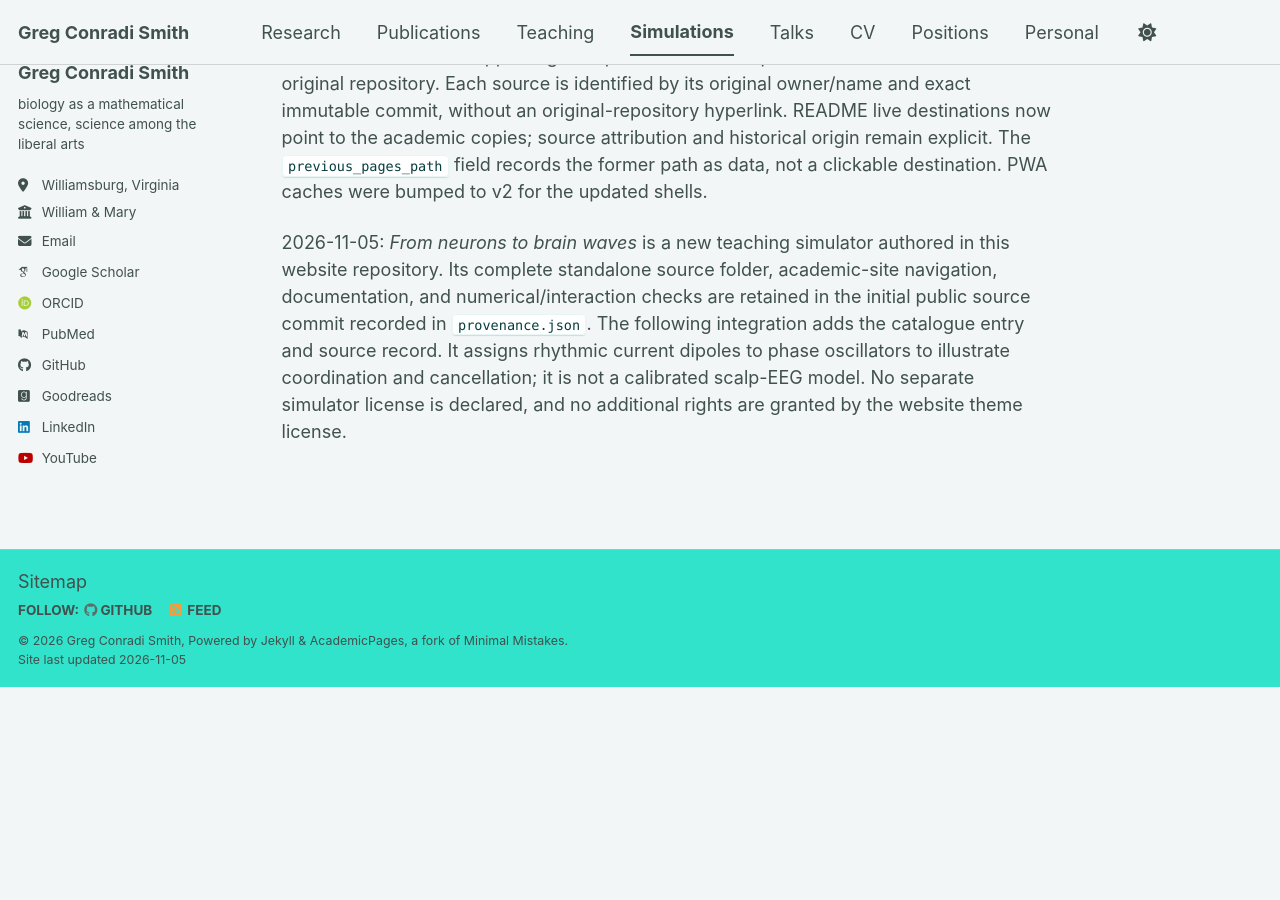
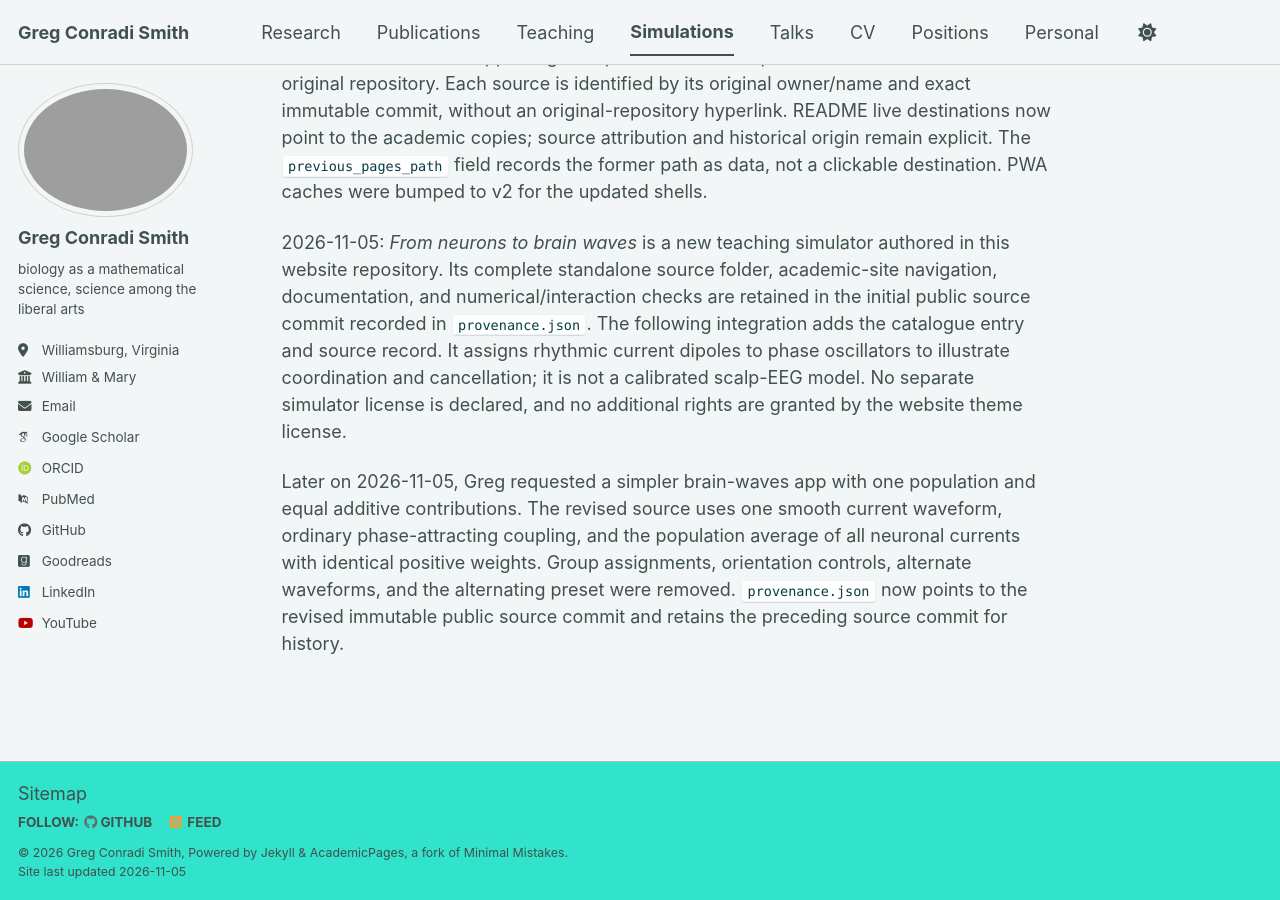
Before and after one commit to gregconradismith/gregconradismith.github.io, a Jekyll site: the page built from simulations/PROVENANCE.md, in a window 1280 px wide and 900 px high, scrolled down 785 px. Built offline with Jekyll 4.4.1, drawn with Linux system fonts in a browser that asks for light colours; some web fonts are replaced; our own code applies the rules of GitHub Pages for plain Markdown files; a script bundle is joined from its source files by our own code; library files that are not in the unit come from our copies; before the commit the page ends 1472 px from its top, so only the background shows below that.

Commit message:
Update catalogue for single-population brain-waves model

```diff
--- a/simulations/PROVENANCE.md
+++ b/simulations/PROVENANCE.md
@@ -9,3 +9,5 @@ Update from a public source commit only, review the upstream diff, preserve cred
 2026-10-24 link audit: app navigation points to the local provenance record instead of the original repository. Each source is identified by its original owner/name and exact immutable commit, without an original-repository hyperlink. README live destinations now point to the academic copies; source attribution and historical origin remain explicit. The `previous_pages_path` field records the former path as data, not a clickable destination. PWA caches were bumped to v2 for the updated shells.
 
 2026-11-05: *From neurons to brain waves* is a new teaching simulator authored in this website repository. Its complete standalone source folder, academic-site navigation, documentation, and numerical/interaction checks are retained in the initial public source commit recorded in `provenance.json`. The following integration adds the catalogue entry and source record. It assigns rhythmic current dipoles to phase oscillators to illustrate coordination and cancellation; it is not a calibrated scalp-EEG model. No separate simulator license is declared, and no additional rights are granted by the website theme license.
+
+Later on 2026-11-05, Greg requested a simpler brain-waves app with one population and equal additive contributions. The revised source uses one smooth current waveform, ordinary phase-attracting coupling, and the population average of all neuronal currents with identical positive weights. Group assignments, orientation controls, alternate waveforms, and the alternating preset were removed. `provenance.json` now points to the revised immutable public source commit and retains the preceding source commit for history.
--- a/simulations/provenance.json
+++ b/simulations/provenance.json
@@ -51,10 +51,12 @@
   },
   {
     "repository": "neurons-to-brain-waves",
-    "commit": "b7b06324bc7fa1e5d41cb4614e79d8981f64d463",
+    "commit": "fc3cd1c7d3138ebb563d4aff1f77473d142ba722",
     "license": "No simulator license declared; the website theme license does not grant additional rights.",
     "source_repository": "gregconradismith/gregconradismith.github.io",
     "source_path": "simulations/neurons-to-brain-waves",
-    "first_published": "2026-11-05"
+    "first_published": "2026-11-05",
+    "previous_source_commit": "b7b06324bc7fa1e5d41cb4614e79d8981f64d463",
+    "updated": "2026-11-05"
   }
 ]
```
Also changed, not shown: _pages/simulations.md (+1 -1 lines), .codex/handoff.md.
